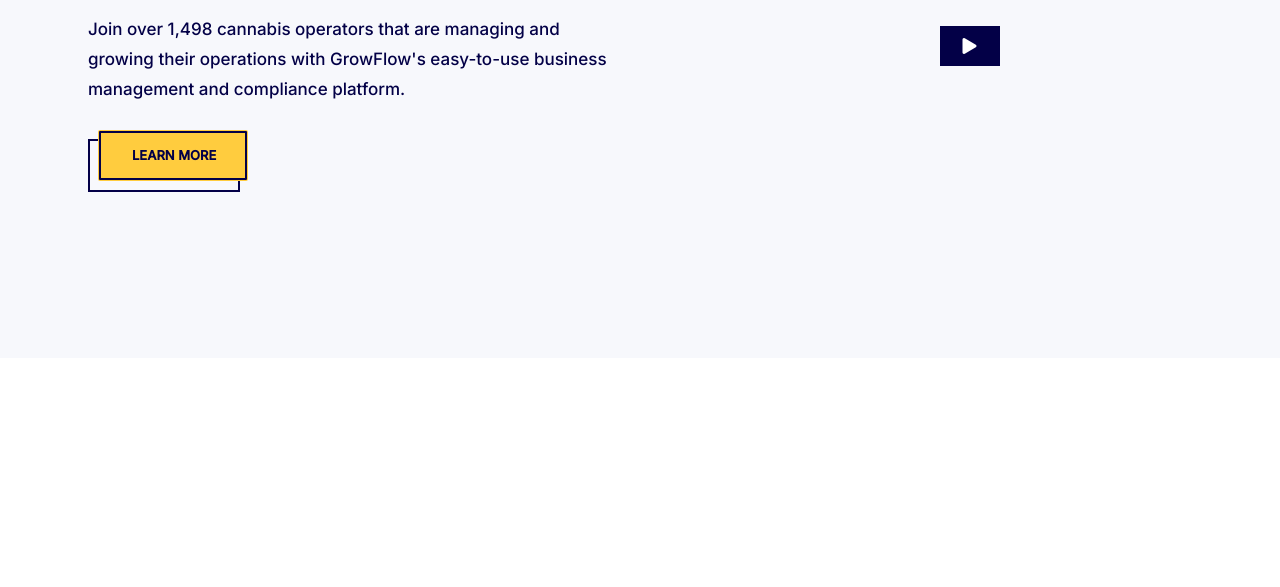
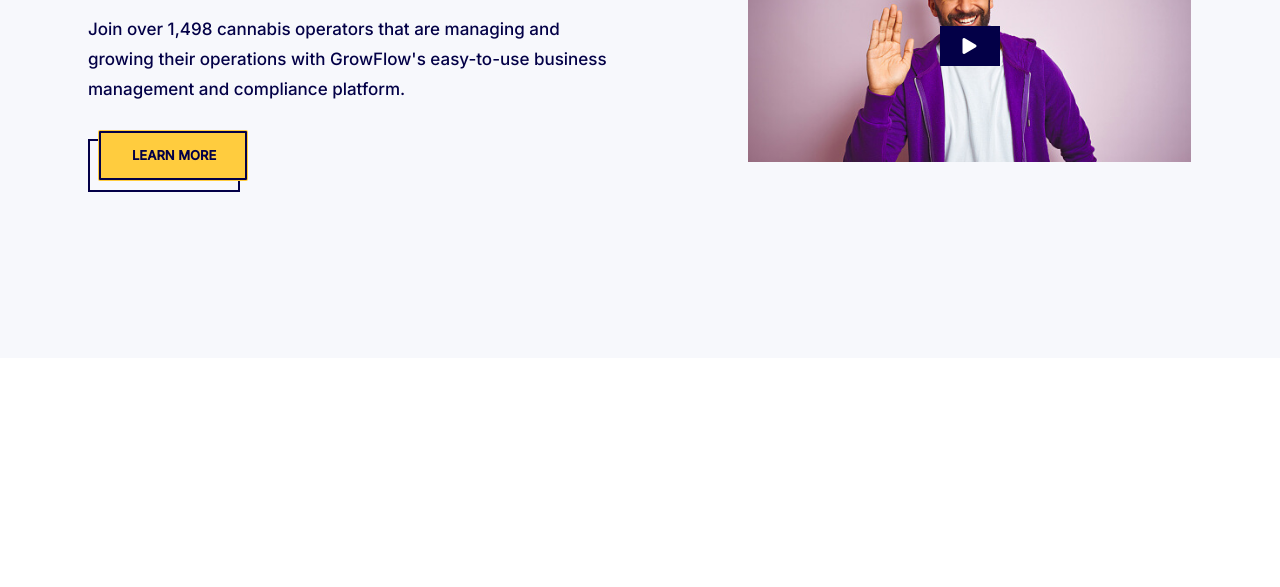
Before and after one commit to lokeshiosys/growflow, a plain HTML site: page index.html in a window 1280 px wide. Shown: the part 213-800 px from the top of the page. Drawn offline with nearby package versions, Linux system fonts and the light colour scheme.

Commit message:
Update style.css

```diff
--- a/style.css
+++ b/style.css
@@ -95,7 +95,7 @@
 }
 .pop-up-img
 {
-    background-image: url(growflow-img/handwave.jpg);
+    background-image: url(growflowimg/handwave.jpg);
     min-height: 233.13px;
 }
 .hero-link
```
